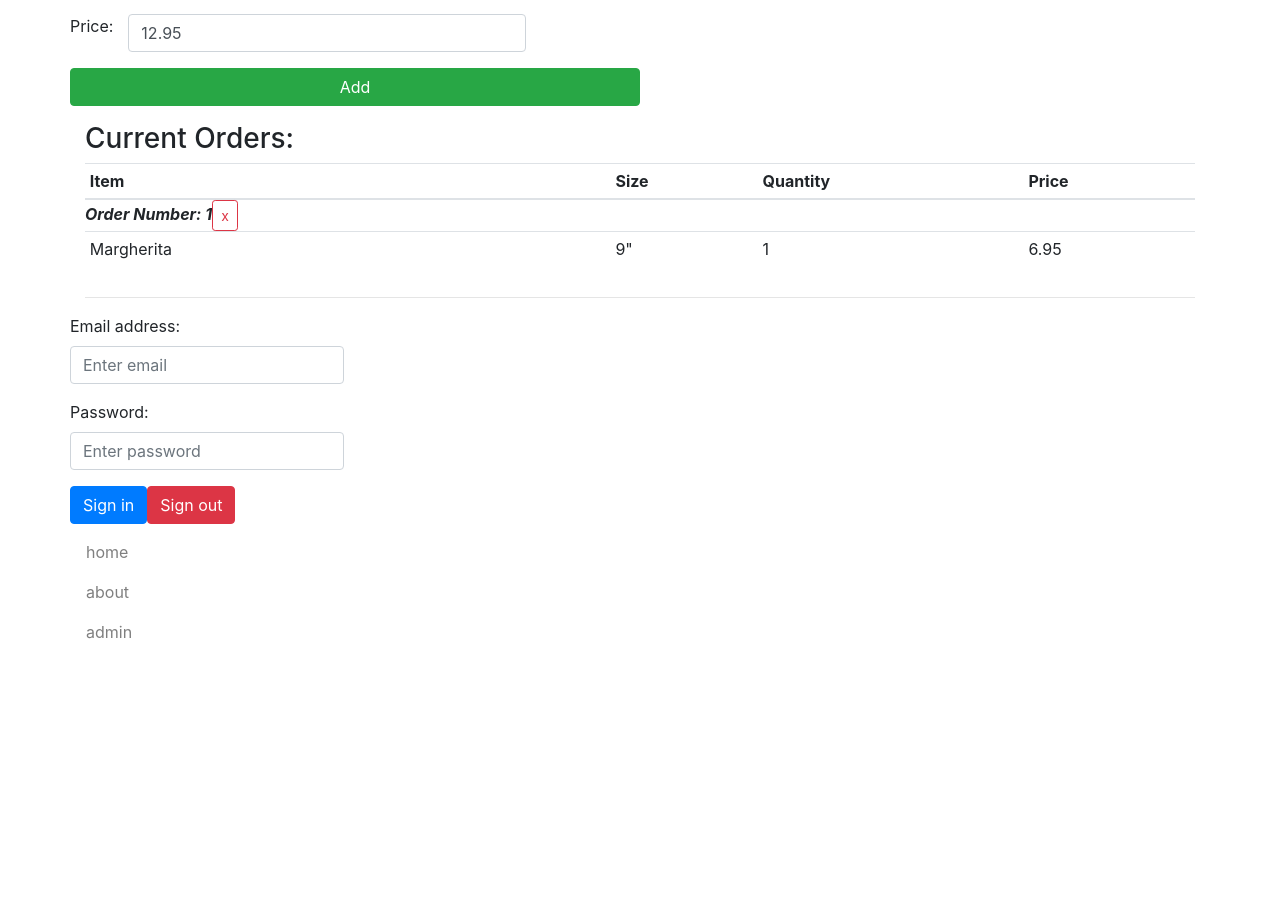
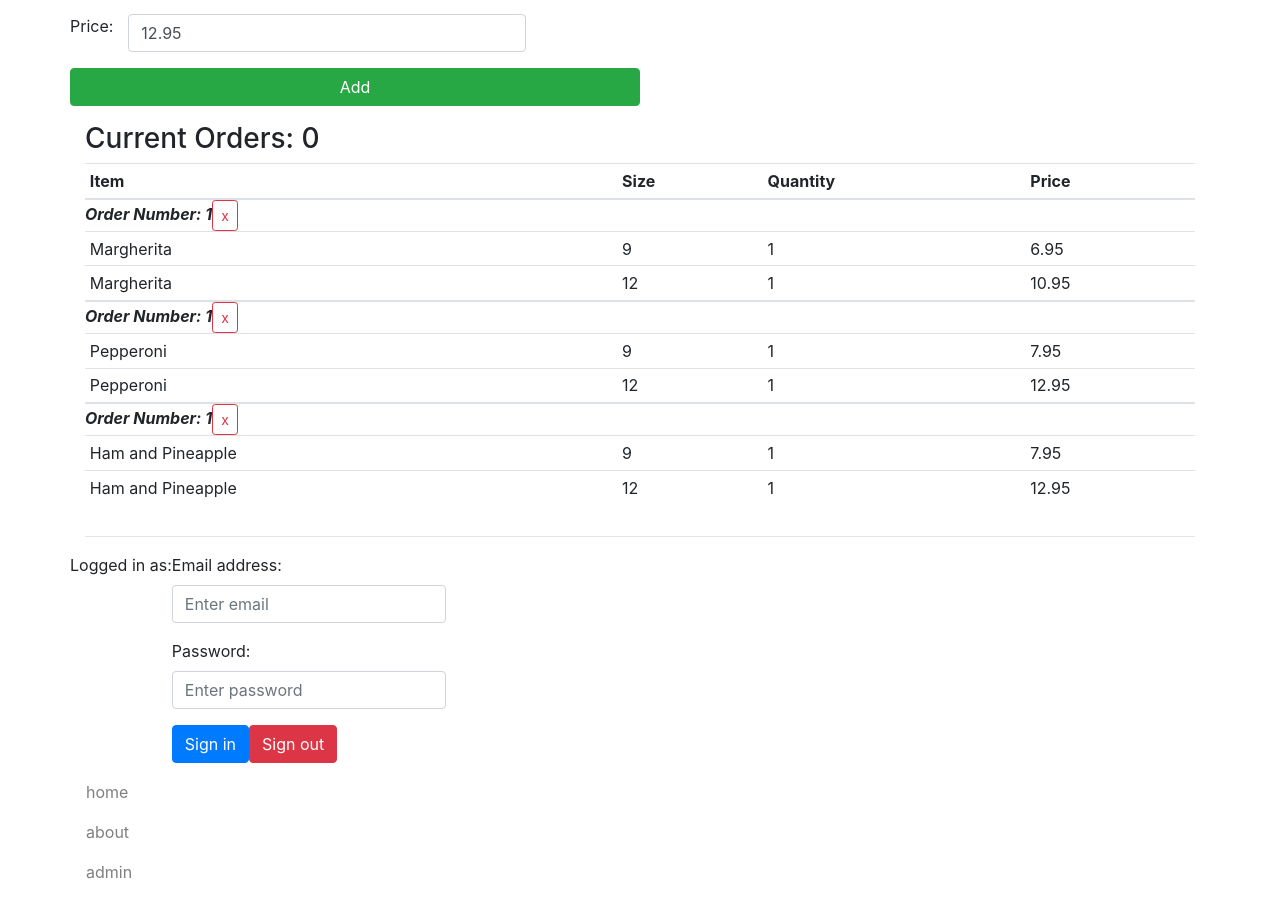
Before and after one commit to dongatuna/pizza-planet, a Vue app: page /admin in a window 1280 px wide. Shown: the part 590-1490 px from the top of the page. Before the commit the page ends 1250 px from the top, so only its background shows below. Built offline with nearby package versions, Linux system fonts and the light colour scheme; no server answers.

Commit message:
add store and extract routes

```diff
--- a/package.json
+++ b/package.json
@@ -10,7 +10,8 @@
   "dependencies": {
     "firebase": "^5.4.0",
     "vue": "^2.5.17",
-    "vue-router": "^3.0.1"
+    "vue-router": "^3.0.1",
+    "vuex": "^3.0.1"
   },
   "devDependencies": {
     "@vue/cli-plugin-babel": "^3.0.0",
--- a/src/App.vue
+++ b/src/App.vue
@@ -5,6 +5,20 @@
     </div>
     <div class="container">
       <router-view></router-view>
+    </div>
+    <div class="container">
+      <div class="row">
+        <div class="col-sm-12 col-md-4">
+          <router-view name="ordering-guide"></router-view>
+        </div>
+        <div class="col-sm-12 col-md-4">
+          <router-view name="delivery"></router-view>
+        </div>
+        <div class="col-sm-12 col-md-4">
+          <router-view name="history"></router-view>
+        </div>
+      </div>
+
     </div>
     <div class="container">
       <pp-footer></pp-footer>
--- a/src/components/Admin.vue
+++ b/src/components/Admin.vue
@@ -26,7 +26,7 @@
         </div>
         <div class="row">
             <div class="col-sm-12">
-                <h3>Current Orders:</h3>
+                <h3>Current Orders: {{numberOfOrders}}</h3>
                 <table class="table table-sm">
                     <thead class="thead-default">
                         <tr>
@@ -36,16 +36,16 @@
                             <th>Price</th>
                         </tr>
                     </thead>
-                    <tbody>
+                    <tbody v-for="item in getMenuItems">
                         <div class="order-number">
                             <strong><em>Order Number: 1</em></strong>
                             <button class="btn btn-outline-danger btn-sm">x</button>
                         </div>
-                        <tr>
-                            <td>Margherita</td>
-                            <td>9"</td>
+                        <tr v-for="option in item.options">
+                            <td>{{item.name}}</td>
+                            <td>{{option.size}}</td>
                             <td>1</td>
-                            <td>6.95</td>
+                            <td>{{option.price}}</td>
                         </tr>
                     </tbody>
                 </table>
@@ -69,7 +69,33 @@ export default {
     components:{
         "pp-newpizza":NewPizza,
         "pp-login":Login
+    },
+
+     computed:{
+        getMenuItems(){
+            return this.$store.state.menuItems
+        },
+        numberOfOrders(){
+            return this.$store.getters.numberOfOrders
+        }
+    },
+    beforeRouteLeave: (to, from, next)=>{
+        if(confirm("Have you remembered to log out")===true){
+            next();
+        }else next(false);
     }
+
+    // data(){
+    //     return{
+    //         name:'Don Gatuna'
+    //     }
+    // },
+
+    // beforeRouteEnter:(to, form, next)=>{
+    //     next(vm=>{
+    //         alert("Hello "+ vm.name);
+    //     });
+    // }
 
 }
 </script>
--- a/src/components/Home.vue
+++ b/src/components/Home.vue
@@ -4,13 +4,26 @@
             <div class="background">
                 <h1>Welcome to Pizza Planet!</h1>
                 <h2>Feeling hungry?</h2>
-                <button class="btn btn-success">Let's order!</button>
+                <button class="btn btn-success" v-on:click="goToMenu">Let's order!</button>
 
             </div>
         </div>
 
     </div>
 </template>
+
+<script>
+export default {
+    methods:{
+        goToMenu(){
+            //use router in the home component to go to the menu component
+            //the router push methods adds to the browser history
+            this.$router.push({name: 'menuLink'});
+        }
+    }
+}
+</script>
+
 
 <style>
     #home{
--- a/src/components/Login.vue
+++ b/src/components/Login.vue
@@ -1,5 +1,8 @@
 <template>
      <div class="row">
+         <div>
+             <p>Logged in as: <br>{{currentUser}}</p>
+         </div>
          <form action="">
              <div class="form-group">
                 <label for="email" >Email address:</label>
@@ -19,9 +22,23 @@
 
 <script>
 
-import Firebase from 'firebase';
+import Firebase from 'firebase'
+import store from '../store/store.js'
+
+Firebase.auth().onAuthStateChanged(function(user){
+    if(user){
+        store.dispatch('setUser', user)
+    }else{
+        store.dispatch('setUser', null)
+    }
+})
 
     export default {
+        computed:{
+            currentUser(){
+                return this.$store.getters.currentUser
+            }
+        },
         methods:{
             signIn(){
                 let email = document.getElementById("email").value;
--- a/src/components/Menu.vue
+++ b/src/components/Menu.vue
@@ -50,10 +50,10 @@
                     </tbody>
                 </table>
                 <p>Order total: </p>
-                <button class="btn btn-success btn-block">Place Order</button>
+                <button class="btn btn-success btn-block" v-on:click="addNewOrder">Place Order</button>
             </div>
             <div v-else>
-                <p>{{basketText}}</p>
+                <p>{{basketText}}</p>{{this.$store.state.orders}}
             </div>
 
         </div>
@@ -65,34 +65,40 @@ export default {
     data(){
        return {
            basket:[],
-           basketText:"Your basket is empty",
-           getMenuItems:{
-                1: {
-                    'name': 'Margherita',
-                    'description': 'A delicious tomato based pizza topped with mozzarella',
-                    'options': [{ 'size': 9, 'price': 6.95}, {'size': 12, 'price': 10.95}]
-                },
-                2: {
-                    'name': 'Pepperoni',
-                    'description': 'A delicious tomato based pizza topped with mozzarella and pepperoni',
-                    'options': [{'size': 9, 'price': 7.95 }, {'size': 12, 'price': 12.95}]
-                },
-                3: {
-                    'name': 'Ham and Pineapple',
-                    'description': 'A delicious tomato based pizza topped with mozzarella, ham and pineapple',
-                    'options': [{'size': 9, 'price': 7.95 }, { 'size': 12,'price': 12.95 }]
-                }
-           }
+           basketText:"Your basket is empty"
        }
+    },
+
+    //how to get data from the store
+    computed:{
+        getMenuItems(){
+            //---getting data using the state -- you bring entire data to the component
+            //return this.$store.state.menuItems
+
+            //---getting data using getter --you bring filtered data to the component
+            return this.$store.getters.getMenuItems
+        }
     },
     methods:{
         addToBasket(item, option){
+            //check if the item is already in the basket
+            //console.log(this.basket.length);
+            const exists = this.basket.includes(item)
+            console.log('this is the length of the basket', this.basket.length);
+            console.log('this is what is in the basket', this.basket)
+
+            console.log('does it exits?', exists)
+            //if it is increment quantity
+
+            //if not, push the entire item
             this.basket.push({
                 name: item.name,
                 price: option.price,
                 size: option.size,
                 quantity:1
             })
+
+
         },
         removeFromBasket(item){
             this.basket.splice(this.basket.indexOf(item), 1);
@@ -105,6 +111,11 @@ export default {
         },
         increaseQuantity(item){
             item.quantity++;
+        },
+        addNewOrder(){
+            this.$store.commit('addOrder', this.basket)
+            this.basket = []
+            this.basketText = "The order has been placed"
         }
     }
 }
--- a/src/main.js
+++ b/src/main.js
@@ -1,45 +1,27 @@
 import Vue from 'vue'
 import VueRouter from 'vue-router'
-import Admin from './components/Admin.vue'
-import Home from './components/Home.vue'
-import Menu from './components/Menu.vue'
-import About from './components/About.vue'
-import Contact from './components/Contact.vue'
-import Delivery from './components/Delivery.vue'
-import History from './components/History.vue'
-import OrderingGuide from './components/OrderingGuide.vue'
-
-
+import {routes} from './routes'
+import {store} from './store/store.js'
 import App from './App.vue'
 
 //this adds vue router to the entire project
 Vue.use(VueRouter)
 
-const routes = [
-
-  {path: '/', name: "homeLink", component: Home},
-  {path: '/admin', name: "adminLink", component: Admin},
-  {path: '/menu', name: "menuLink", component: Menu},
-  {path: "/about", name: "aboutLink", component: About,
-    children:[
-      {path:'/contact', name: "contactLink", component:Contact},
-      {path:'/history', name: "historyLink", component:History},
-      {path:'/delivery', name: "deliveryLink", component:Delivery},
-      {path:'/ordering-guide', name: "orderingGuideLink", component:OrderingGuide}
-    ]},
-
-  //catch all for all routes - redirects to home page
-  {path: '*', redirect: "/"}
-]
 
 const router = new VueRouter({
   routes,
-  mode: "history"
+  mode: "history",
+  scrollBehavior(to, from, savedPosition){
+    if(savedPosition){
+      return savedPosition
+    } else return{x: 0, y:0}
+  }
 })
 
 Vue.config.productionTip = false
 
 new Vue({
   router,
+  store,
   render: h => h(App)
 }).$mount('#app')
--- /dev/null
+++ b/src/routes.js
@@ -0,0 +1,36 @@
+import Admin from './components/Admin.vue'
+import Home from './components/Home.vue'
+import Menu from './components/Menu.vue'
+import About from './components/About.vue'
+import Contact from './components/Contact.vue'
+import Delivery from './components/Delivery.vue'
+import History from './components/History.vue'
+import OrderingGuide from './components/OrderingGuide.vue'
+
+export const routes = [
+
+    {path: '/',
+    name: "homeLink",
+    components: {
+        default: Home,
+            "ordering-guide":OrderingGuide,
+            "delivery":Delivery,
+            "history":History
+        }
+    },
+    {path: '/admin', name: "adminLink", component: Admin, beforeEnter:(to, from, next)=>{
+      alert("This area is for authorized users only, please login to continue.");
+      next();
+    }},
+    {path: '/menu', name: "menuLink", component: Menu},
+    {path: "/about", name: "aboutLink", component: About,
+      children:[
+        {path:'/contact', name: "contactLink", component:Contact},
+        {path:'/history', name: "historyLink", component:History},
+        {path:'/delivery', name: "deliveryLink", component:Delivery},
+        {path:'/ordering-guide', name: "orderingGuideLink", component:OrderingGuide}
+      ]},
+
+    //catch all for all routes - redirects to home page
+    {path: '*', redirect: "/"}
+  ]
--- /dev/null
+++ b/src/store/store.js
@@ -0,0 +1,49 @@
+import Vue from 'vue'
+import Vuex from 'vuex'
+
+Vue.use(Vuex)
+
+export const store = new Vuex.Store({
+    state: {
+        menuItems:{
+            1: {
+                'name': 'Margherita',
+                'description': 'A delicious tomato based pizza topped with mozzarella',
+                'options': [{ 'size': 9, 'price': 6.95}, {'size': 12, 'price': 10.95}]
+            },
+            2: {
+                'name': 'Pepperoni',
+                'description': 'A delicious tomato based pizza topped with mozzarella and pepperoni',
+                'options': [{'size': 9, 'price': 7.95 }, {'size': 12, 'price': 12.95}]
+            },
+            3: {
+                'name': 'Ham and Pineapple',
+                'description': 'A delicious tomato based pizza topped with mozzarella, ham and pineapple',
+                'options': [{'size': 9, 'price': 7.95 }, { 'size': 12,'price': 12.95 }]
+            }
+       },
+
+       orders: [],
+       currentUser:null
+    },
+    getters:{
+        getMenuItems: state => state.menuItems,
+        numberOfOrders: state => state.orders.length,
+        currentUser: state =>state.currentUser
+    },
+    mutations:{
+        addOrder:(state, orders)=>state.orders.push(orders),
+        userStatus: (state, user)=>{
+            if(user){
+                state.currentUser = user
+            }else state.currentUser = null
+        }
+    },
+    actions:{
+        setUser({commit}, user){
+            //commiting the userStatus mutation above
+            commit('userStatus', user)
+
+        }
+    }
+})
```
